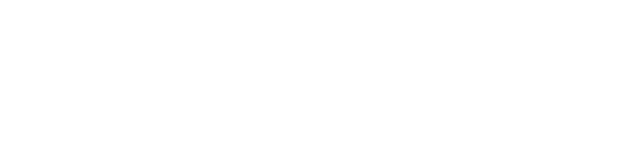
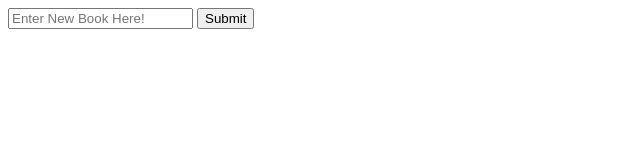
Before and after one commit to onesadpanda19/Library, a plain HTML site: page index.html in a window 1280 px wide. Shown: the whole page, without its empty margins (0-640 px from the left). Drawn offline with Linux system fonts and the light colour scheme.

Commit message:
link script to html searchbar

```diff
--- a/index.html
+++ b/index.html
@@ -8,5 +8,17 @@
     <link rel="stylesheet" href="style.css" />
     <script src="script.js"></script>
   </head>
-  <body></body>
+  <body>
+    <div class="searchBar">
+      <form>
+        <input
+          class="bookSearch"
+          type="text"
+          placeholder="Enter New Book Here!"
+        />
+        <button type="submit">Submit</button>
+        <div class="library"></div>
+      </form>
+    </div>
+  </body>
 </html>
--- a/script.js
+++ b/script.js
@@ -1,4 +1,10 @@
 const myLibrary = [];
+const libraryDiv = document.querySelector(".library");
+const libraryForm = document.querySelector('form')
+const librarySearch = document.querySelector('.bookSearch')
+
+// finish connecting form to script with tests!
+
 
 function Book(title, author, pages, read) {
     this.title = title;
```
